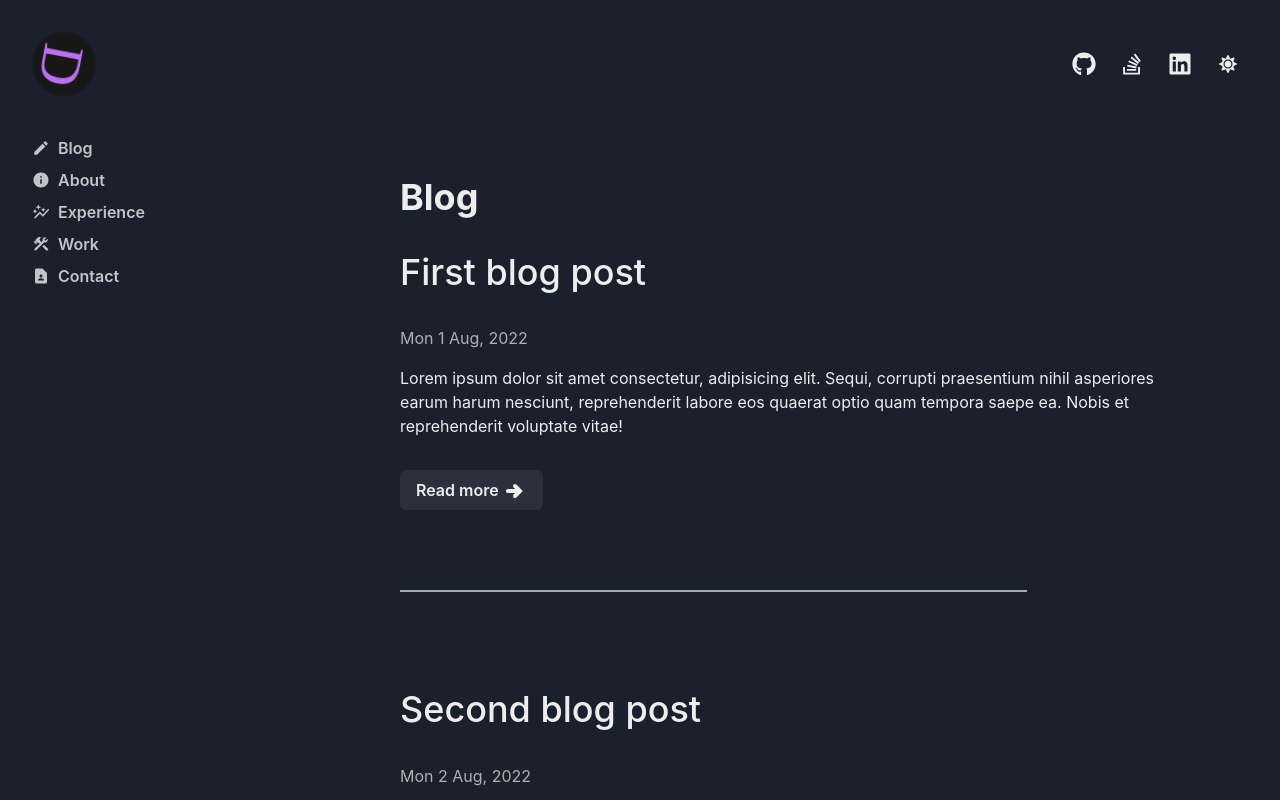
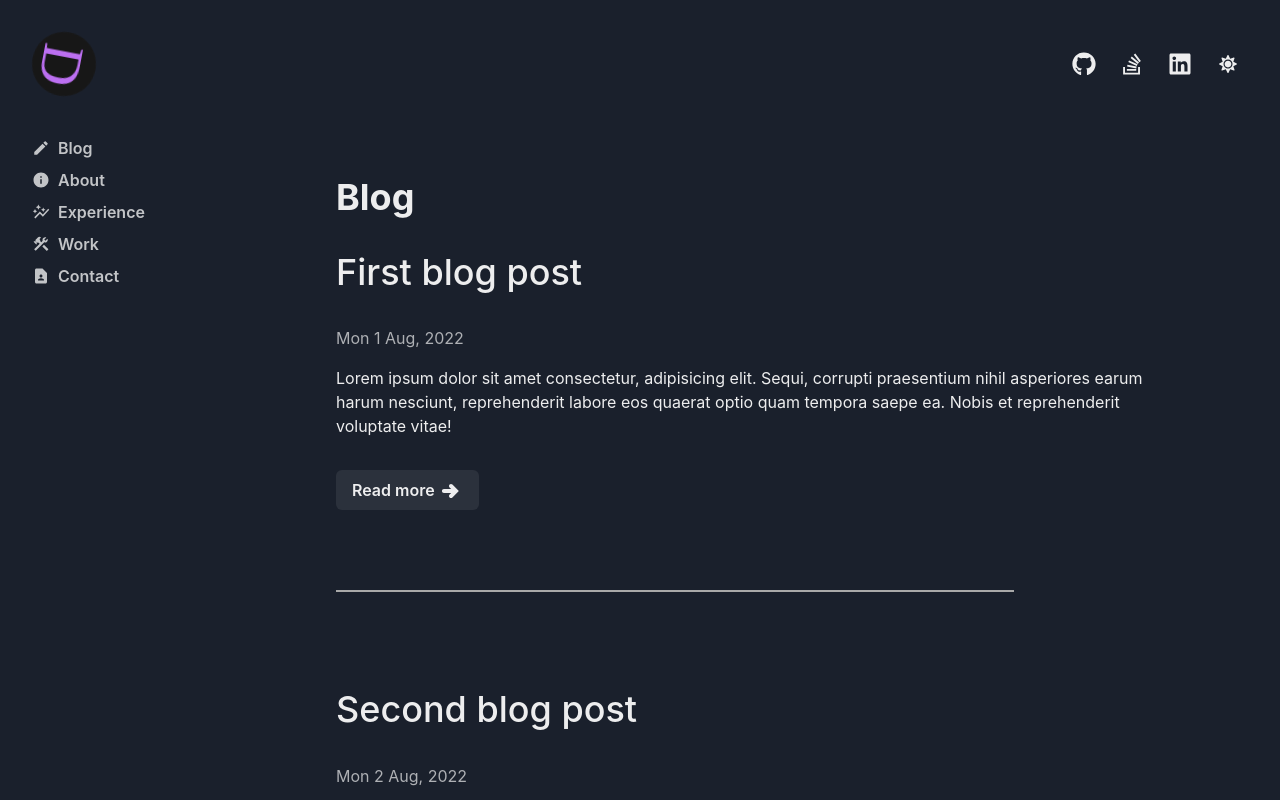
Before and after one commit to danielsteman/vite-blog, a React (Vite) app: page / in a window 1280 px wide. Shown: the top 800 px of the page. Built offline with nearby package versions, Linux system fonts and the light colour scheme.

Commit message:
:lipstick: updated composition of blog page

```diff
--- a/src/main.tsx
+++ b/src/main.tsx
@@ -1,7 +1,7 @@
 import { ColorModeScript } from '@chakra-ui/react';
 import React from 'react';
 import ReactDOM from 'react-dom/client';
-import { BrowserRouter, Routes, Route } from 'react-router-dom';
+import { BrowserRouter } from 'react-router-dom';
 import App from './App';
 
 const rootElement = document.getElementById('root');
--- a/src/pages/PageBase.tsx
+++ b/src/pages/PageBase.tsx
@@ -40,7 +40,7 @@ const PageBase: React.FC<Props> = ({ children }) => (
       <GridItem colSpan={1} py={8}>
         <SideMenu />
       </GridItem>
-      <GridItem colSpan={3} p={16}>
+      <GridItem colSpan={3} py={16} pr={16}>
         {children}
       </GridItem>
     </Grid>
```
